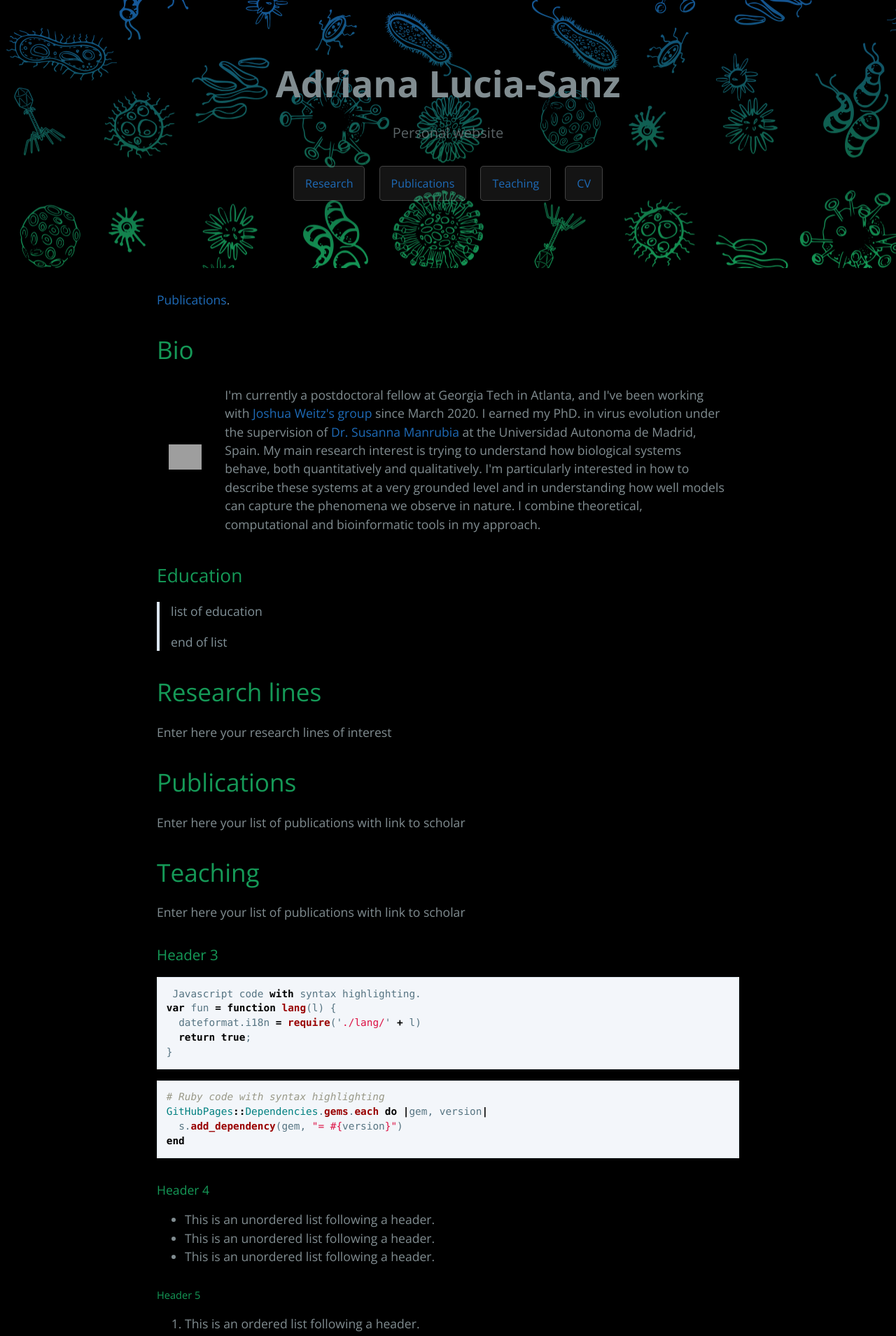
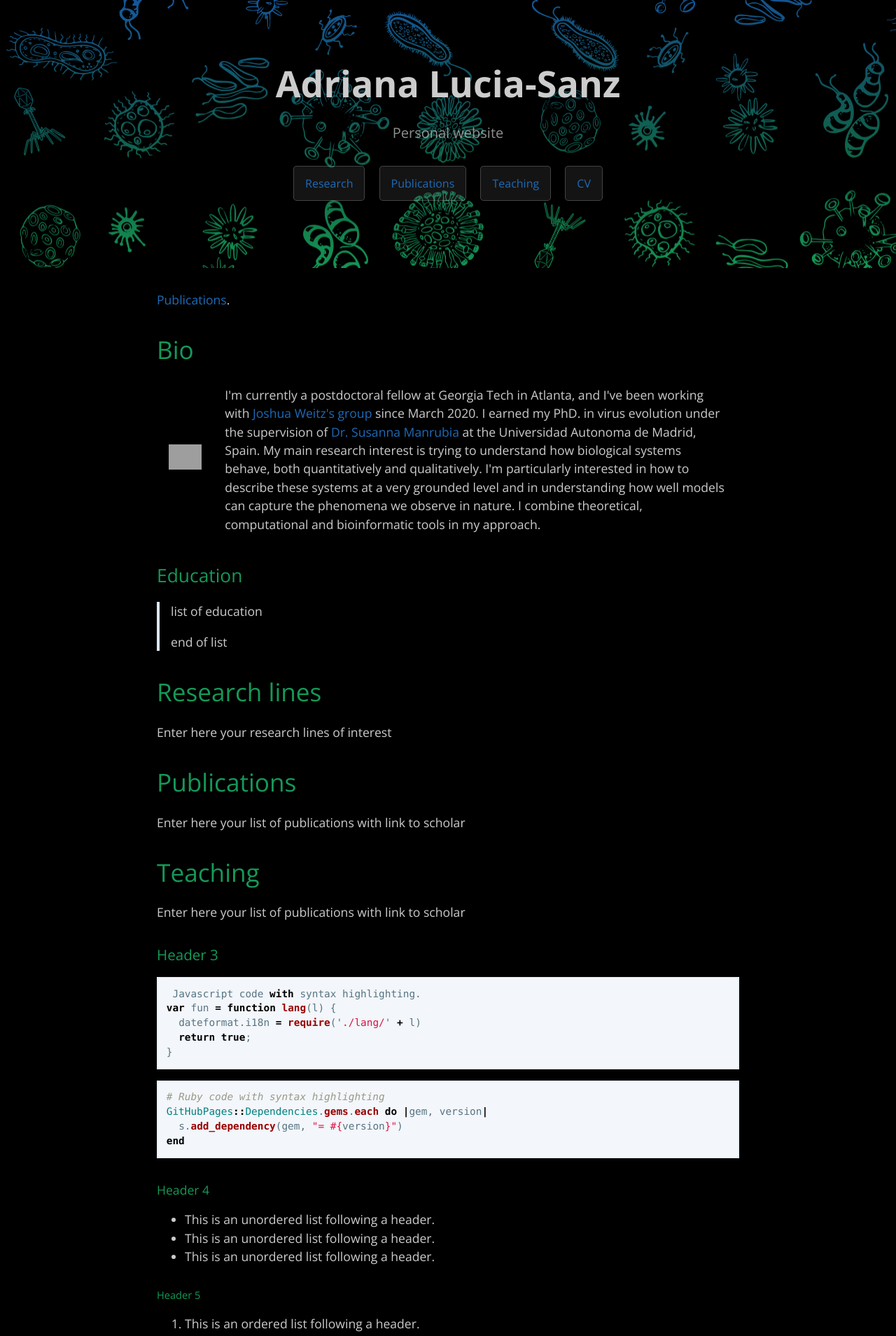
Before and after one commit to aluciasanz/aluciasanz.github.io, a Jekyll site: the page built from orig_index.md, in a window 1280 px wide. Shown: the top 1909 px of the page at 70% size. Built offline with Jekyll 4.4.1, drawn with Linux system fonts in a browser that asks for light colours; grey boxes are pictures that could not be loaded.

Commit message:
Update variables.scss

```diff
--- a/_sass/variables.scss
+++ b/_sass/variables.scss
@@ -9,9 +9,9 @@ $header-bg-color-secondary: #155799 !default;
 
 // Text
 $section-headings-color: #159957 !default;
-$body-text-color: #818d91 !default;//#606c71 !default;
+$body-text-color: #cccccc !default;//#818d91 !default;//#606c71 !default;
 $body-link-color: #1e6bb8 !default;
-$blockquote-text-color: #819198 !default;
+$blockquote-text-color: #cccccc !default;//#819198 !default;
 
 // Code
 $code-bg-color: #f3f6fa !default;
```
